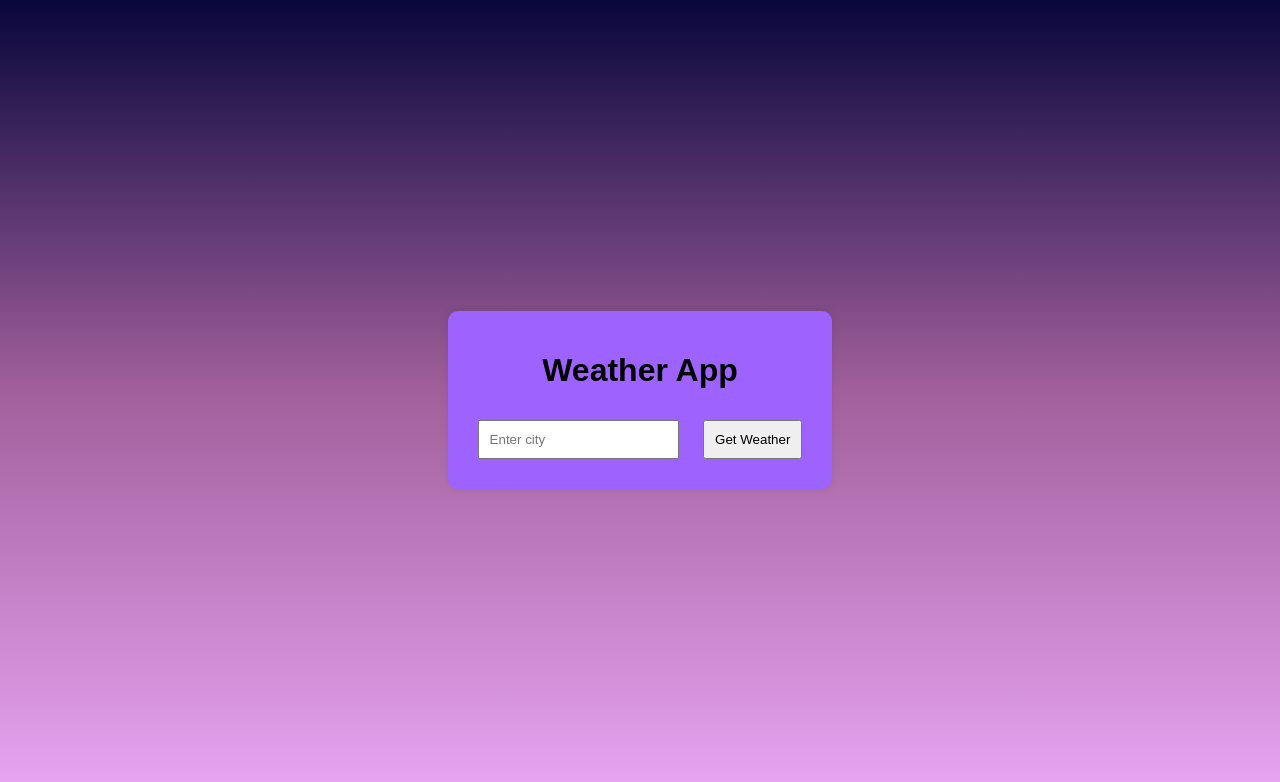
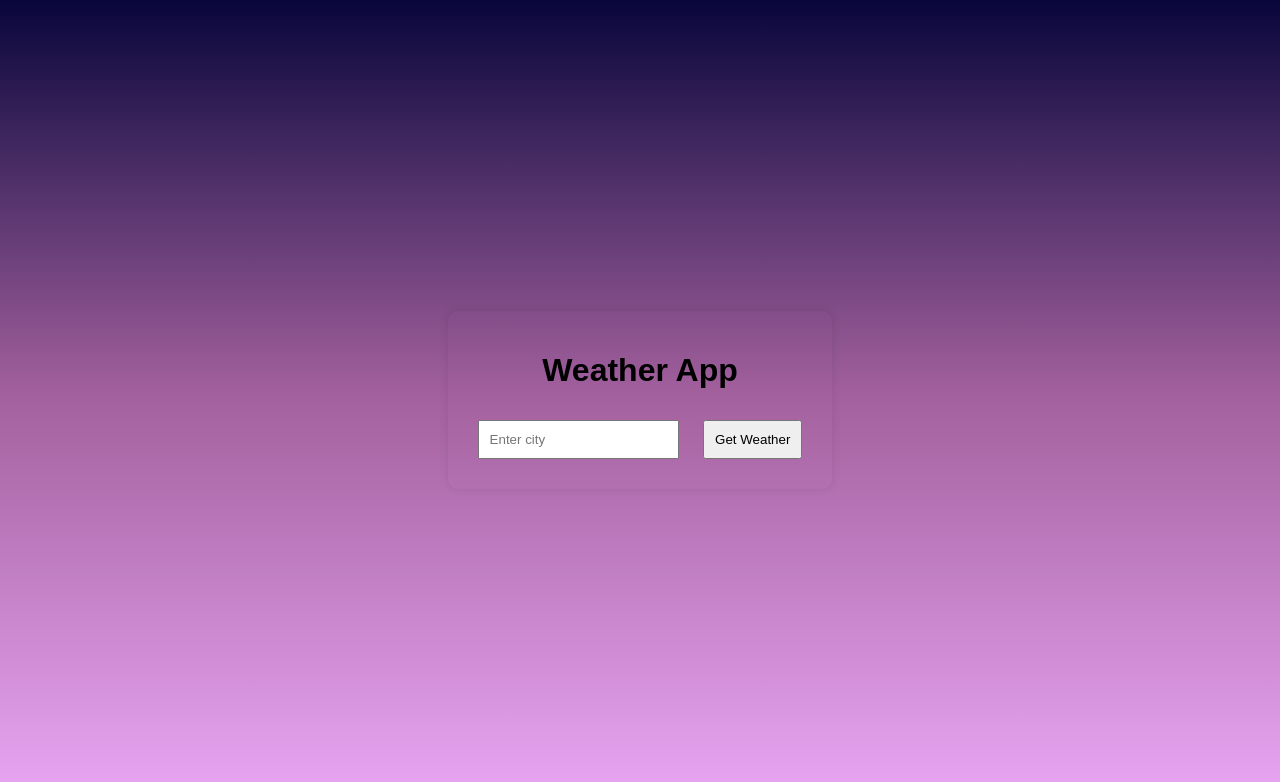
Before and after one commit to Muhammad-Sheik-Nauman/weather_app, a plain HTML site: page index.html in a window 1280 px wide. Drawn offline with Linux system fonts and the light colour scheme.

Commit message:
Update styles.css

```diff
--- a/styles.css
+++ b/styles.css
@@ -10,7 +10,6 @@ body {
 
 #app {
     text-align: center;
-    background: rgb(158, 98, 255);
     padding: 20px;
     border-radius: 10px;
     box-shadow: 0 0 10px rgba(0, 0, 0, 0.1);
```
